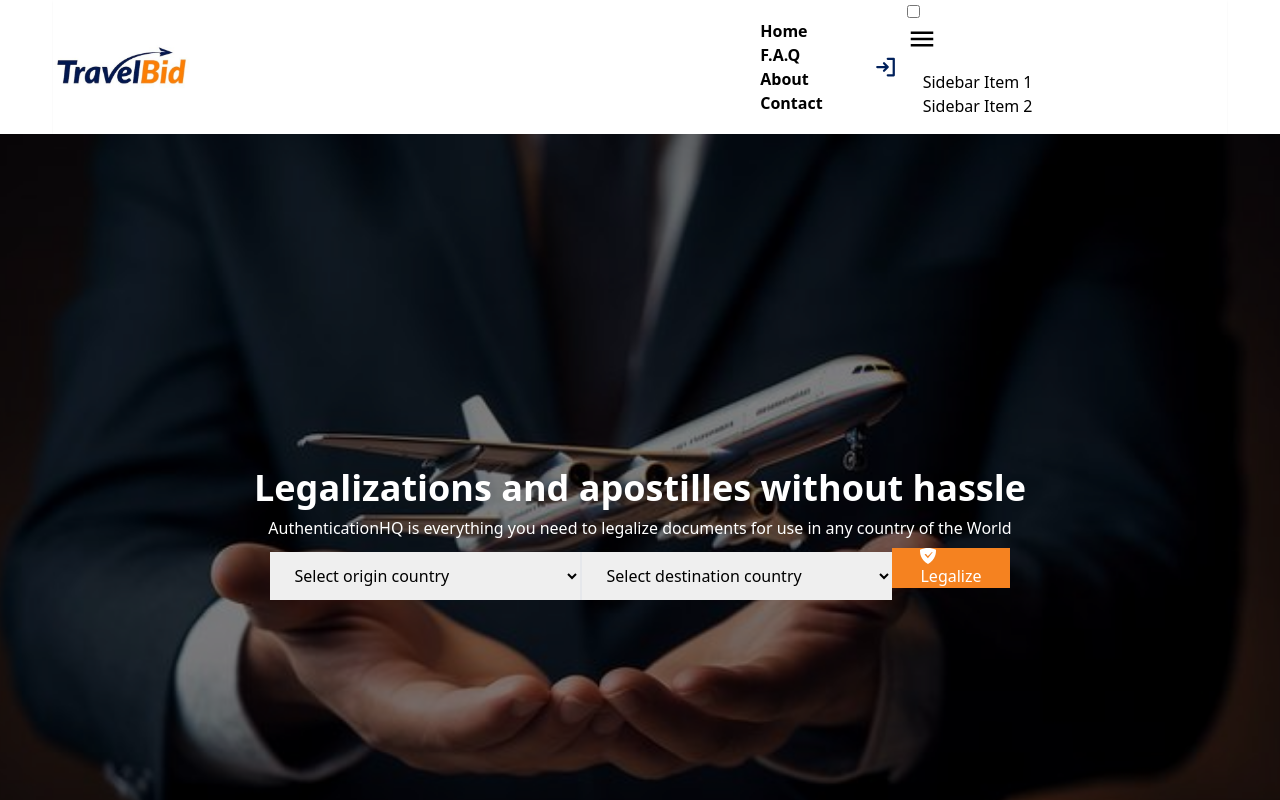
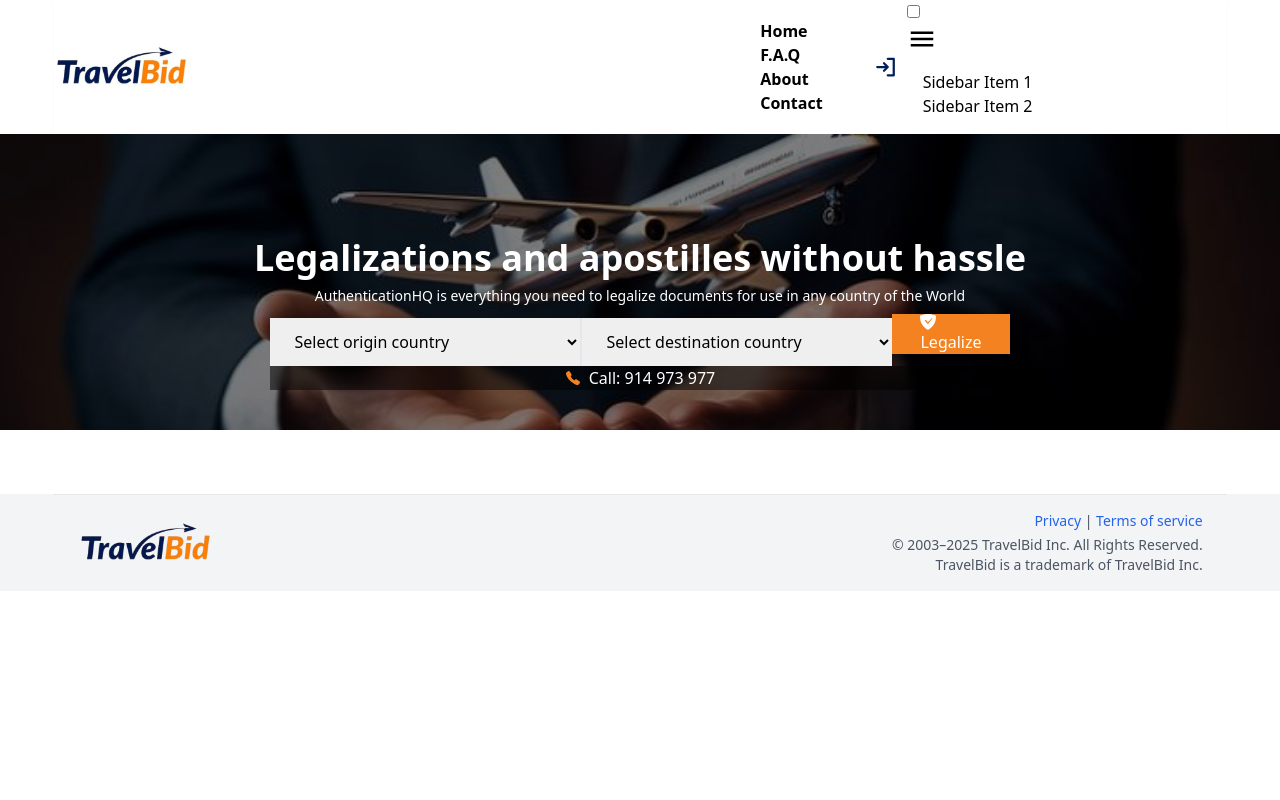
Before and after one commit to mehediScriptDev/Complete-store, a React (Vite) app: page / in a window 1280 px wide. Shown: the top 800 px of the page. Built offline with nearby package versions, Linux system fonts and the light colour scheme.

Commit message:
done for today

```diff
--- a/src/Components/Banner.jsx
+++ b/src/Components/Banner.jsx
@@ -1,10 +1,11 @@
 import banner from "../images/banner.jpg";
 import { SiAdguard } from "react-icons/si";
+import { IoCall } from "react-icons/io5";
 
 const Banner = () => {
   return (
     <section
-      className="min-h-screen relative w-full flex justify-center"
+      className="py-10 relative w-full flex justify-center "
       style={{
         backgroundImage: `url(${banner})`,
         backgroundPosition: "center",
@@ -12,14 +13,14 @@ const Banner = () => {
       }}
     >
       <div className="absolute inset-0 bg-black/50 z-0"></div>
-      <div className="relative z-10 flex justify-center flex-col gap-y-2 items-center w-10/12 mx-auto text-white">
-        <h1 className="font-bold text-4xl">
+      <div className="relative z-10 flex mt-16 justify-center flex-col gap-y-2 items-center w-10/12 mx-auto text-white">
+        <h1 className="font-bold text-center md:text-left text-2xl md:text-4xl">
           Legalizations and apostilles without hassle
         </h1>
-        <h1>
+        <p className="text-sm text-center md:text-left">
           AuthenticationHQ is everything you need to legalize documents for use
           in any country of the World
-        </h1>
+        </p>
         <div className="">
           <div className="join menu menu-vertical md:menu-horizontal rounded-box">
             <select className="text-black py-3 px-5 join-item" name="From">
@@ -418,6 +419,12 @@ const Banner = () => {
             </select>
             <button className="btn h-auto px-7 border-transparent join-item bg-bidcl hover:bg-travelcl duration-300 hover:text-white"><SiAdguard /> Legalize</button>
           </div>
+
+          <div className="join-vertical">
+            <div className="flex justify-center items-center backdrop-blur-sm bg-black/50 rounded-box">
+            <h1 className="flex items-center gap-2"><IoCall className="text-bidcl" /> Call: 914 973 977</h1>
+          </div>
+          </div>
         </div>
       </div>
     </section>
```
